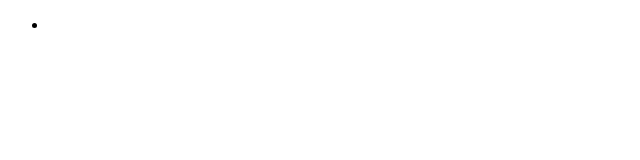
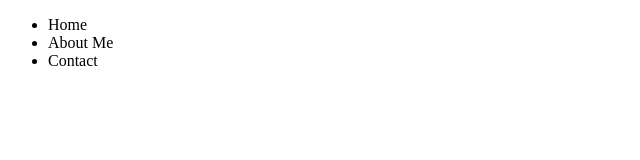
Before and after one commit to Swixh/My-Personal-Website, a plain HTML site: page index.html in a window 1280 px wide. Shown: the whole page, without its empty margins (0-640 px from the left). Drawn offline with Linux system fonts and the light colour scheme.

Commit message:
Updated Files

```diff
--- a/index.html
+++ b/index.html
@@ -4,9 +4,11 @@
     <title>My Personal Website</title>
   </head>
   <body>
-    <nav>
+    <nav id="nav-bar">
       <ul>
-        <li></li>
+        <li>Home</li>
+        <li>About Me</li>
+        <li>Contact</li>
       </ul>
     </nav>
   </body>
--- a/style.css
+++ b/style.css
@@ -0,0 +1,4 @@
+nav#nav-bar {
+  height: 20px;
+  width: 40px;
+}
```
